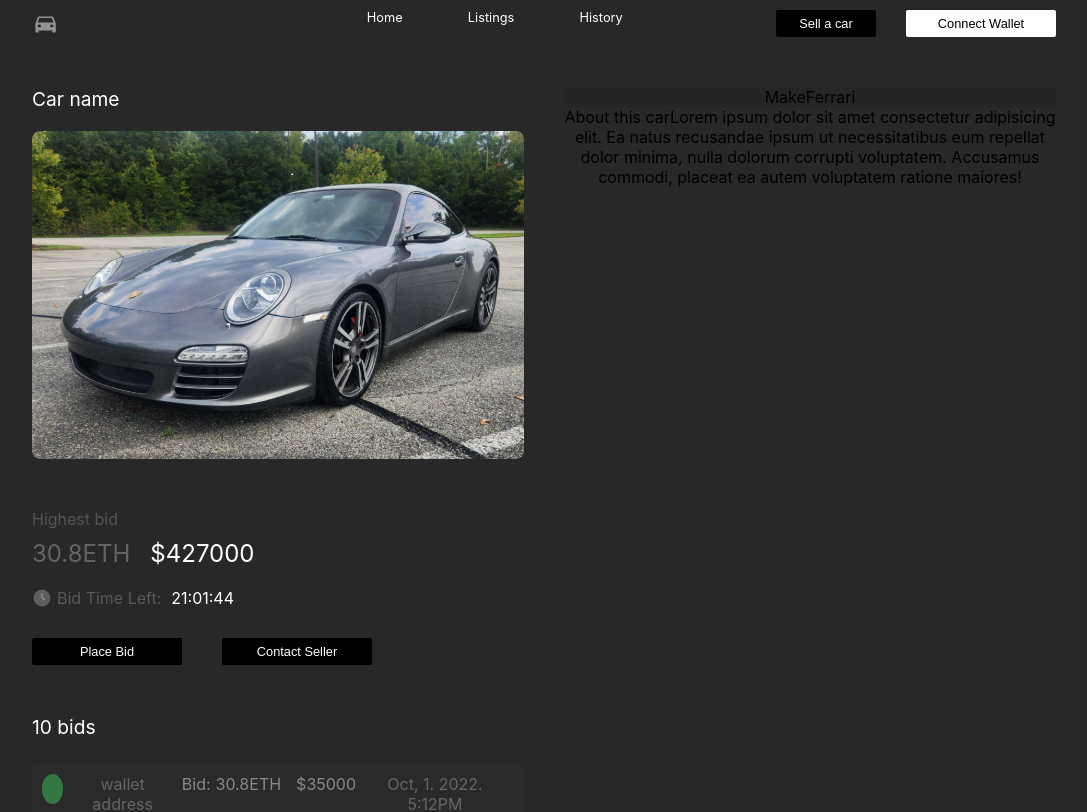
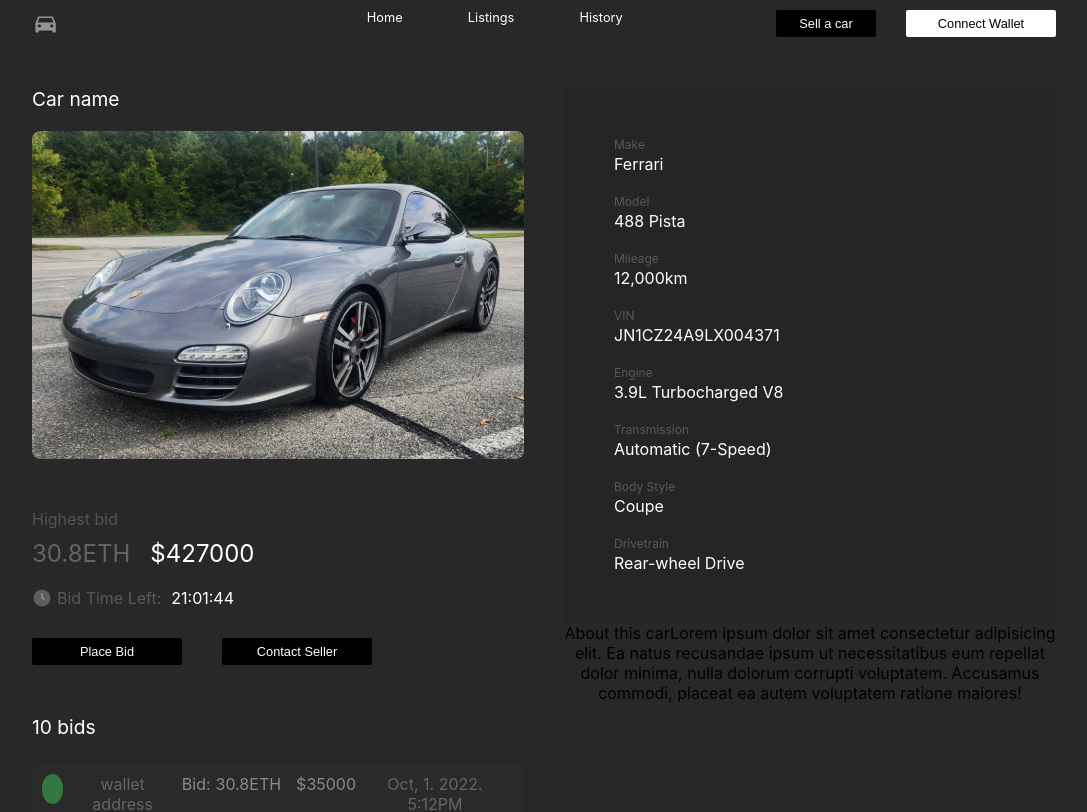
Before and after one commit to THEmmanuel/auto-auction-frontend, a React (Create React App) app: page /auction in a window 1280 px wide. Shown: the top 812 px of the page, without its empty margins (96-1183 px from the left). Built offline with nearby package versions, Linux system fonts and the light colour scheme.

Commit message:
add styling to car stats

```diff
--- a/src/components/CarStats/CarStats.js
+++ b/src/components/CarStats/CarStats.js
@@ -4,10 +4,47 @@ import style from './CarStats.module.css';
 const CarStats = props => {
 	return (
 		<div className={style.CarStatsWrapper}>
-			<div>
-				<div>
-					<span>Make</span>
-					<span>Ferrari</span>
+			<div className={style.CarStatInfoWrapper}>
+				<div className={style.CarStatInfo}>
+					<span className={style.CarStatText}>Make</span>
+					<span className={style.CarStat}>Ferrari</span>
+				</div>
+
+				<div className={style.CarStatInfo}>
+					<span className={style.CarStatText}>Model</span>
+					<span className={style.CarStat}>488 Pista</span>
+				</div>
+
+				<div className={style.CarStatInfo}>
+					<span className={style.CarStatText}>Mileage</span>
+					<span className={style.CarStat}>12,000km</span>
+				</div>
+
+				<div className={style.CarStatInfo}>
+					<span className={style.CarStatText}>VIN</span>
+					<span className={style.CarStat}>JN1CZ24A9LX004371</span>
+				</div>
+
+				<div className={style.CarStatInfo}>
+					<span className={style.CarStatText}>Engine</span>
+					<span className={style.CarStat}>
+						3.9L Turbocharged V8
+					</span>
+				</div>
+
+				<div className={style.CarStatInfo}>
+					<span className={style.CarStatText}>Transmission</span>
+					<span className={style.CarStat}>Automatic (7-Speed)</span>
+				</div>
+
+				<div className={style.CarStatInfo}>
+					<span className={style.CarStatText}>Body Style</span>
+					<span className={style.CarStat}>Coupe</span>
+				</div>
+
+				<div className={style.CarStatInfo}>
+					<span className={style.CarStatText}>Drivetrain</span>
+					<span className={style.CarStat}>Rear-wheel Drive</span>
 				</div>
 			</div>
 
--- a/src/components/CarStats/CarStats.module.css
+++ b/src/components/CarStats/CarStats.module.css
@@ -1,3 +1,26 @@
-.CarStatsWrapper{
+.CarStatsWrapper {
 	background-color: #00000012;
+	padding: 50px;
 }
+
+.CarStatInfo {
+	display: flex;
+	flex-direction: column;
+	gap: 2px;
+	text-align: left;
+}
+
+.CarStatText {
+	color: #595959;
+	font-size: 0.75em;
+}
+
+.CarStat {
+	color: #FFF;
+}
+
+.CarStatInfoWrapper {
+	display: flex;
+	flex-direction: column;
+	gap: 20px;
+}
```
